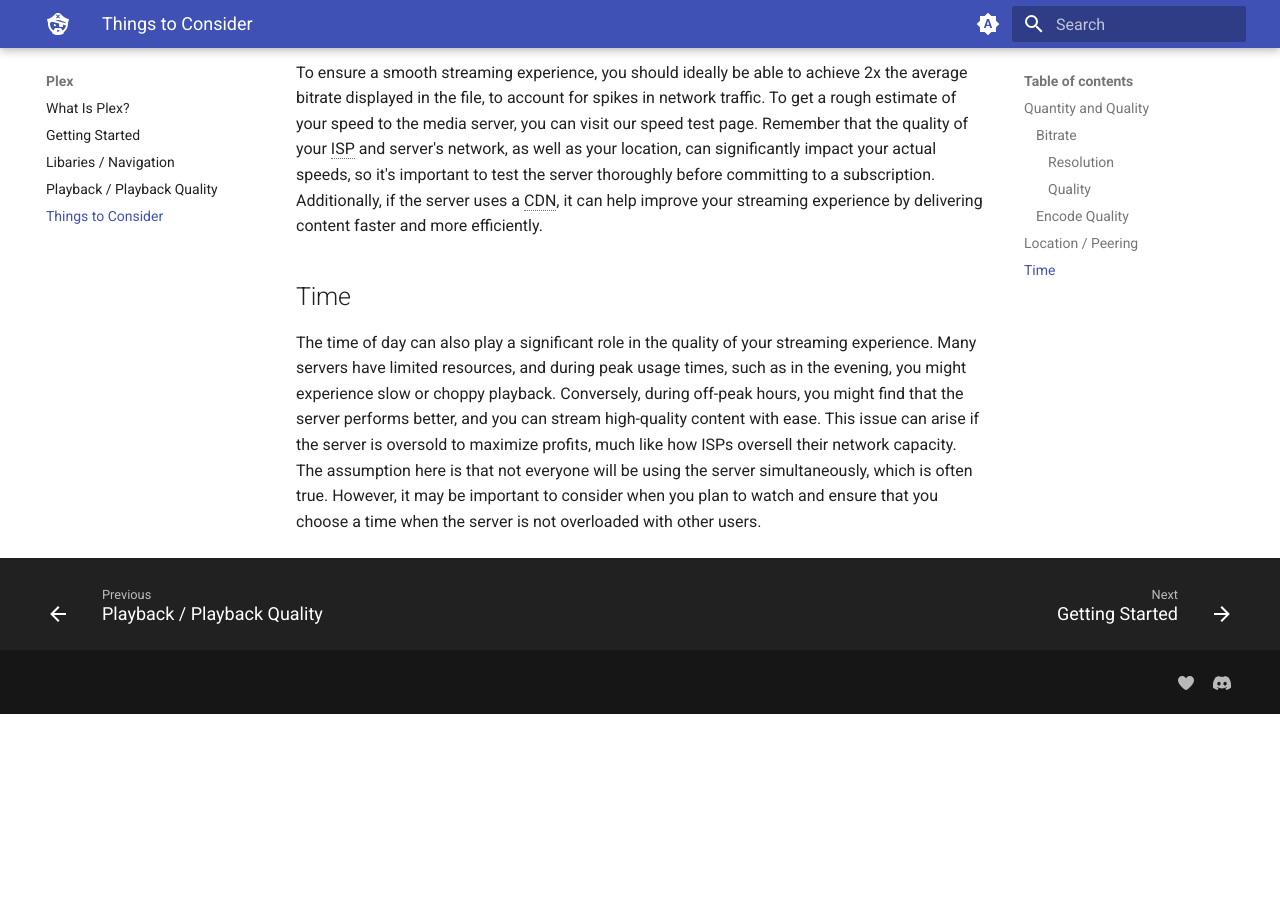
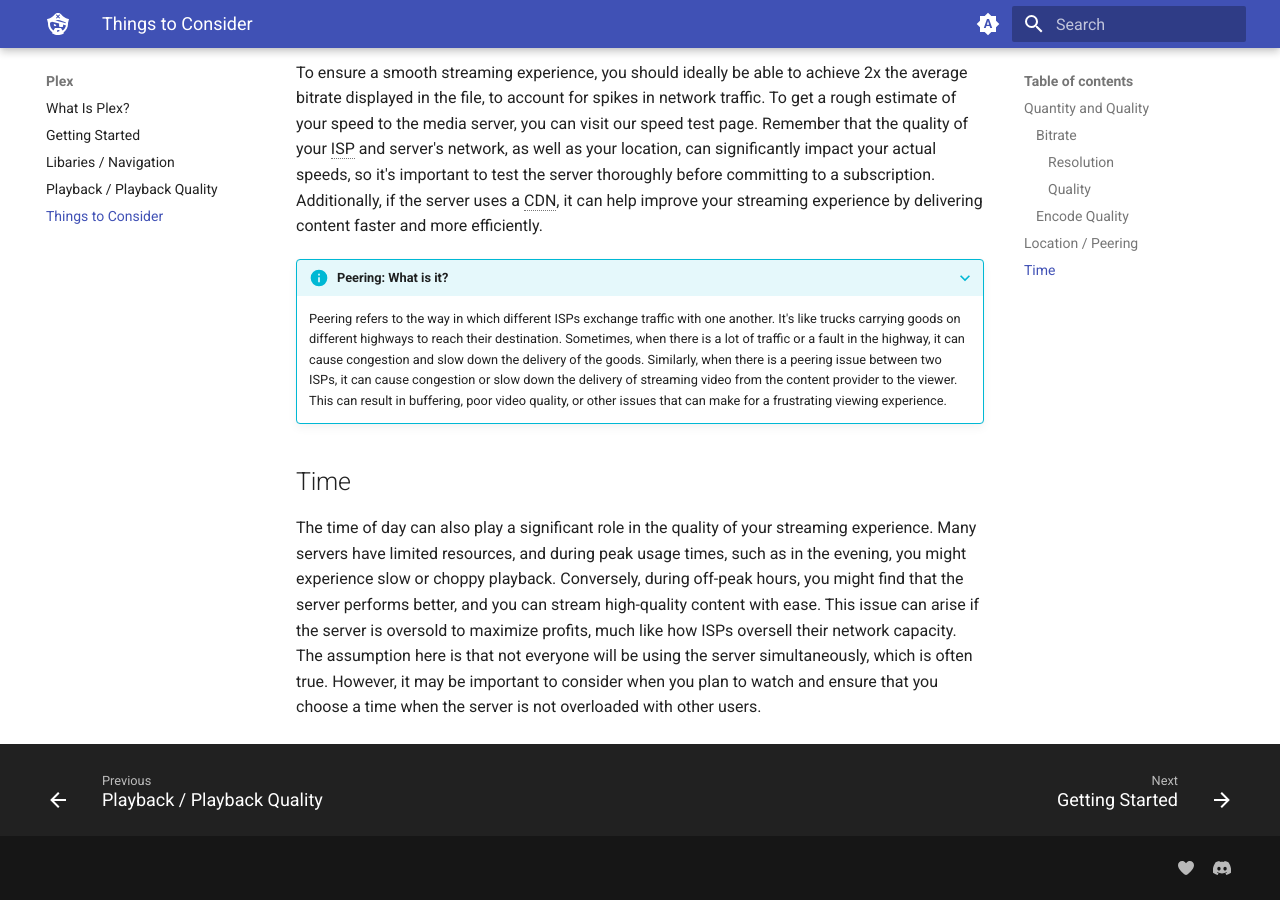
Before and after one commit to neomedia6989/docs-2, an MkDocs documentation site: the page built from docs/plex/things-to-consider.md, in a window 1280 px wide and 900 px high, scrolled down 4395 px. Built offline with MkDocs 1.6.1 and Material for MkDocs 9.7.7, drawn with Linux system fonts in a browser that asks for light colours; before the commit the page ends 5109 px from its top, so only the background shows below that.

Commit message:
Update things-to-consider.md

```diff
--- a/docs/plex/things-to-consider.md
+++ b/docs/plex/things-to-consider.md
@@ -67,6 +67,10 @@
 
 To ensure a smooth streaming experience, you should ideally be able to achieve 2x the average bitrate displayed in the file, to account for spikes in network traffic. To get a rough estimate of your speed to the media server, you can visit our speed test page. Remember that the quality of your ISP and server's network, as well as your location, can significantly impact your actual speeds, so it's important to test the server thoroughly before committing to a subscription. Additionally, if the server uses a CDN, it can help improve your streaming experience by delivering content faster and more efficiently.
 
+???+ info "Peering: What is it?"
+
+    Peering refers to the way in which different ISPs exchange traffic with one another. It's like trucks carrying goods on different highways to reach their destination. Sometimes, when there is a lot of traffic or a fault in the highway, it can cause congestion and slow down the delivery of the goods. Similarly, when there is a peering issue between two ISPs, it can cause congestion or slow down the delivery of streaming video from the content provider to the viewer. This can result in buffering, poor video quality, or other issues that can make for a frustrating viewing experience.
+
 ## Time
 
 The time of day can also play a significant role in the quality of your streaming experience. Many servers have limited resources, and during peak usage times, such as in the evening, you might experience slow or choppy playback. Conversely, during off-peak hours, you might find that the server performs better, and you can stream high-quality content with ease. This issue can arise if the server is oversold to maximize profits, much like how ISPs oversell their network capacity. The assumption here is that not everyone will be using the server simultaneously, which is often true. However, it may be important to consider when you plan to watch and ensure that you choose a time when the server is not overloaded with other users.
```
